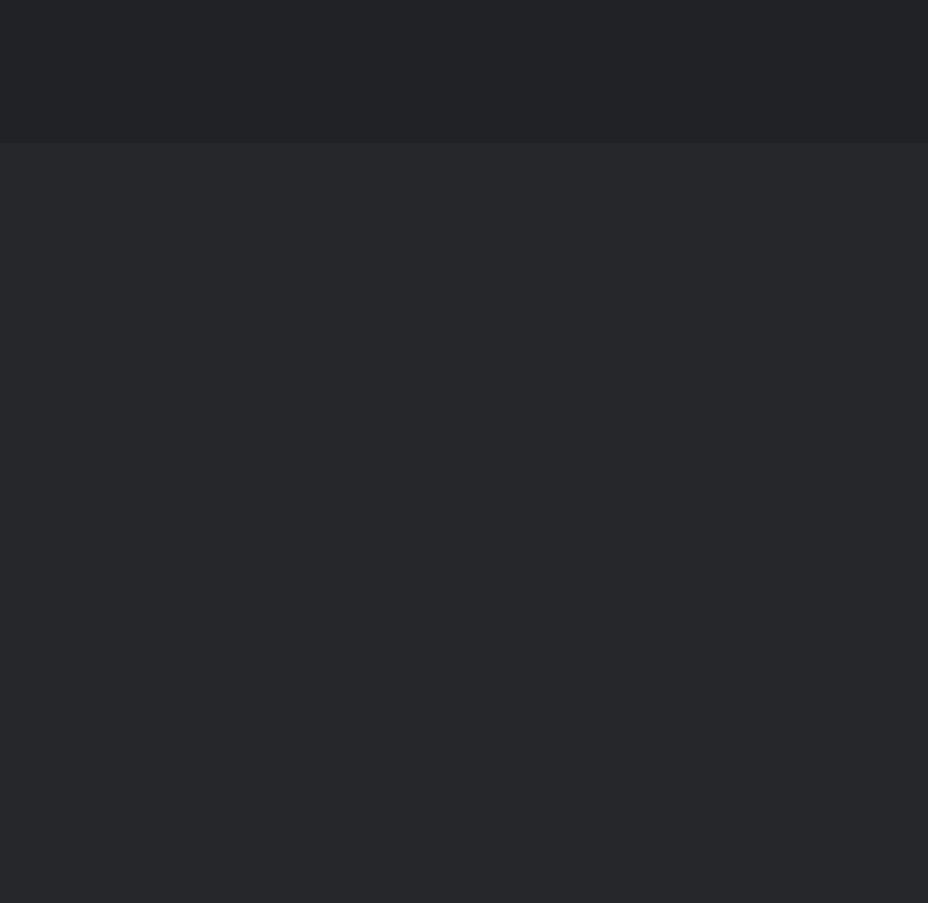
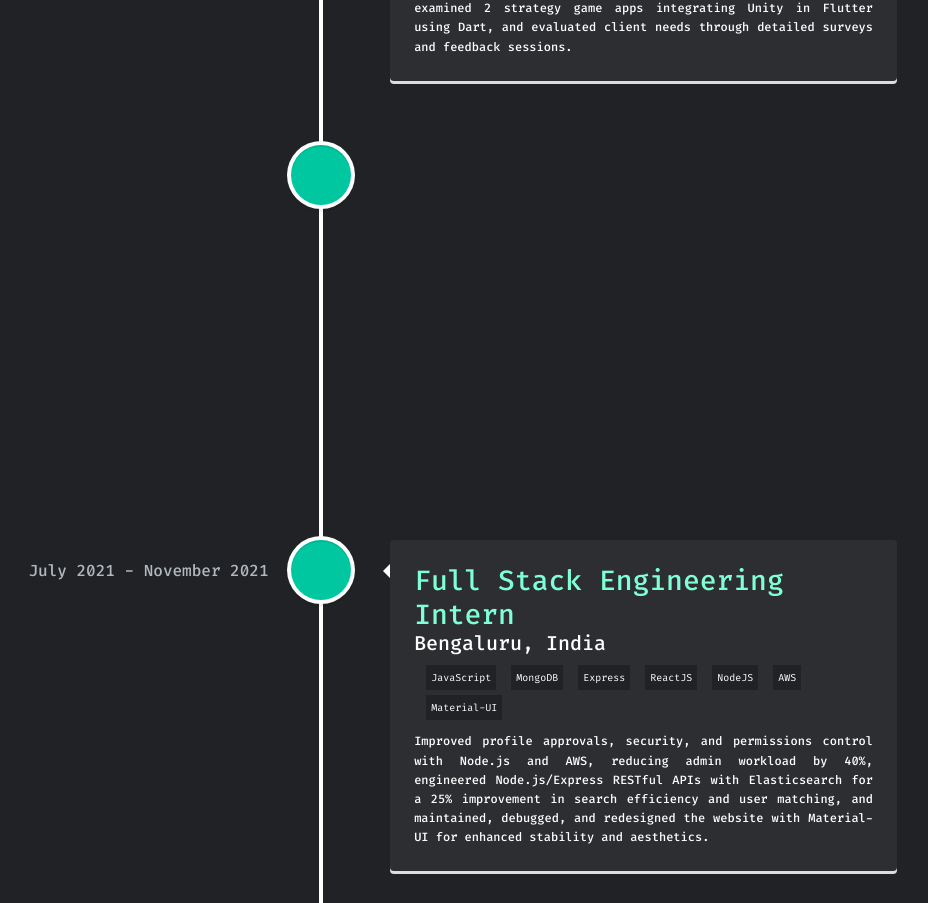
Before and after one commit to Dileep2896/dileepkumarsharma, a React (Vite) app: page / in a window 1280 px wide. Shown: the part 3113-4016 px from the top of the page, without its empty margins (319-1247 px from the left). Before the commit the page ends 3256 px from the top, so only its background shows below. Built offline with nearby package versions, Linux system fonts and the light colour scheme; some icons are missing; a web font is replaced by a local one.

Commit message:
Added Experience

```diff
--- a/package.json
+++ b/package.json
@@ -14,12 +14,14 @@
     "react": "^18.3.1",
     "react-bootstrap": "^2.10.4",
     "react-dom": "^18.3.1",
-    "react-scroll": "^1.9.0"
+    "react-scroll": "^1.9.0",
+    "react-vertical-timeline-component": "^3.6.0"
   },
   "devDependencies": {
     "@types/react": "^18.3.3",
     "@types/react-dom": "^18.3.0",
     "@types/react-scroll": "^1.8.10",
+    "@types/react-vertical-timeline-component": "^3.3.6",
     "@vitejs/plugin-react": "^4.3.1",
     "eslint": "^8.57.0",
     "eslint-plugin-react": "^7.34.3",
--- a/src/components/Experience/ExperienceSection.jsx
+++ b/src/components/Experience/ExperienceSection.jsx
@@ -1,11 +1,64 @@
-import { Container } from "react-bootstrap";
 import { Element } from "react-scroll";
 import "./experience.css";
+import {
+  VerticalTimeline,
+  VerticalTimelineElement,
+} from "react-vertical-timeline-component";
+import { timelineElements } from "../../constants/timelineElements";
+import "react-vertical-timeline-component/style.min.css";
+import { Container } from "react-bootstrap";
 
 function ExperienceSection() {
   return (
     <Element name="experience-section" className="exp-section">
-      <Container></Container>
+      <h2
+        style={{ paddingBottom: "20px" }}
+        className="subsection-heading exp-heading"
+      >
+        INTERNSHIP EXPERIENCE
+      </h2>
+      <VerticalTimeline>
+        {timelineElements.map((elements) => {
+          return (
+            <VerticalTimelineElement
+              className="vertical-timeline-element--work"
+              key={elements.id}
+              contentStyle={{
+                background: "#2C2E31",
+                color: "#fff",
+                textAlign: "justify",
+              }}
+              iconStyle={{ background: "#00c7a0", color: "#fff" }}
+              date={elements.date}
+              dateClassName="timelineDate"
+            >
+              <h3 className="vertical-timeline-element-title">
+                {elements.title}
+              </h3>
+              <h5 className="vertical-timeline-element-subtitle">
+                {elements.location}
+              </h5>
+              <Container
+                style={{
+                  marginTop: "10px",
+                  display: "flex",
+                  flexWrap: "wrap",
+                  gap: "5px",
+                }}
+              >
+                {elements.skills.map((skill, i) => {
+                  return (
+                    <span key={i} id="exp-skill">
+                      {skill}
+                    </span>
+                  );
+                })}
+              </Container>
+              <p id="description">{elements.description}</p>
+            </VerticalTimelineElement>
+          );
+        })}
+      </VerticalTimeline>
     </Element>
   );
 }
--- a/src/components/Experience/experience.css
+++ b/src/components/Experience/experience.css
@@ -1,3 +1,32 @@
 .exp-section {
   background-color: #212225;
+  color: black;
+  width: 100%;
+  height: 100%;
+  justify-content: center;
+  display: flex;
+  flex-direction: column;
+  align-items: center;
+  padding-top: 40px;
 }
+
+.timelineDate {
+  color: aliceblue;
+}
+
+.vertical-timeline-element-title {
+  color: aquamarine;
+  text-align: start;
+}
+
+#description {
+  font-size: 12px;
+}
+
+#exp-skill {
+  padding: 5px;
+  font-size: 10px;
+  background-color: #212225;
+  color: white;
+  margin-right: 10px;
+}
--- /dev/null
+++ b/src/constants/timelineElements.jsx
@@ -0,0 +1,60 @@
+export let timelineElements = [
+  {
+    id: 1,
+    title: "CEO and Founder",
+    location: "Bengaluru, India",
+    description:
+      "Evaluated a Flutter-based EV charging app, analyzed AI algorithms reducing wait times by 60% and achieving compatibility with 20+ models, demonstrated excellent debugging and problem-solving skills in a fast-paced environment, and converted comprehensive requirements into actionable tasks, collaborating with cross-functional teams for high-quality solutions.",
+    date: "August 2022 - July 2023",
+    skills: ["Flutter", "Leadership", "Problem Solving", "Entrepreneurship"],
+    icon: "work",
+  },
+  {
+    id: 2,
+    title: "Flutter Developer Inten",
+    location: "Bengaluru, India",
+    description:
+      "Enhanced a chess game app with Chess.com APIs using BLOC architecture for efficient state management, engineered and examined 2 strategy game apps integrating Unity in Flutter using Dart, and evaluated client needs through detailed surveys and feedback sessions.",
+    date: "January 22 - April 22",
+    skills: ["Flutter", "Firebase", "BLOC", "Dart", "Unity", "Provider"],
+    icon: "work",
+  },
+  {
+    id: 3,
+    title: "Android App Developer Intern",
+    location: "Bengaluru, India",
+    description:
+      "Engineered a Java-based Android app for live badminton data with login to CRUD operations, integrated a Wi-Fi camera for 10-second video feeds using RxJava and MPAndroidChart, and leveraged RESTful APIs, Room, and LiveData for real-time data and state management, enhancing user engagement by 40%, performance by 30%, and user experience by 25%.",
+    date: "July 2021 - November 2021",
+    skills: [
+      "Java",
+      "Android Studio",
+      "MVVM",
+      "RxJava",
+      "AWS",
+      "RESTful APIs",
+      "Provider",
+      "Gradle",
+      "Maven",
+    ],
+    icon: "work",
+  },
+  {
+    id: 4,
+    title: "Full Stack Engineering Intern",
+    location: "Bengaluru, India",
+    description:
+      "Improved profile approvals, security, and permissions control with Node.js and AWS, reducing admin workload by 40%, engineered Node.js/Express RESTful APIs with Elasticsearch for a 25% improvement in search efficiency and user matching, and maintained, debugged, and redesigned the website with Material-UI for enhanced stability and aesthetics.",
+    date: "July 2021 - November 2021",
+    skills: [
+      "JavaScript",
+      "MongoDB",
+      "Express",
+      "ReactJS",
+      "NodeJS",
+      "AWS",
+      "Material-UI",
+    ],
+    icon: "work",
+  },
+];
--- a/src/index.css
+++ b/src/index.css
@@ -5,8 +5,7 @@ body {
 }
 
 .section,
-.skill-section,
-.exp-section {
+.skill-section {
   width: 100%;
   height: 100vh;
   justify-content: center;
@@ -143,4 +142,14 @@ body {
   #skill-icon-break {
     margin-bottom: 1rem;
   }
+
+  .exp-section {
+    height: 100%;
+  }
+
+  .exp-heading {
+    width: 100%;
+    padding-left: 10px;
+    color: white;
+  }
 }
```
Also changed, not shown: 1 other file (tests, documents, lock files or other folders).
